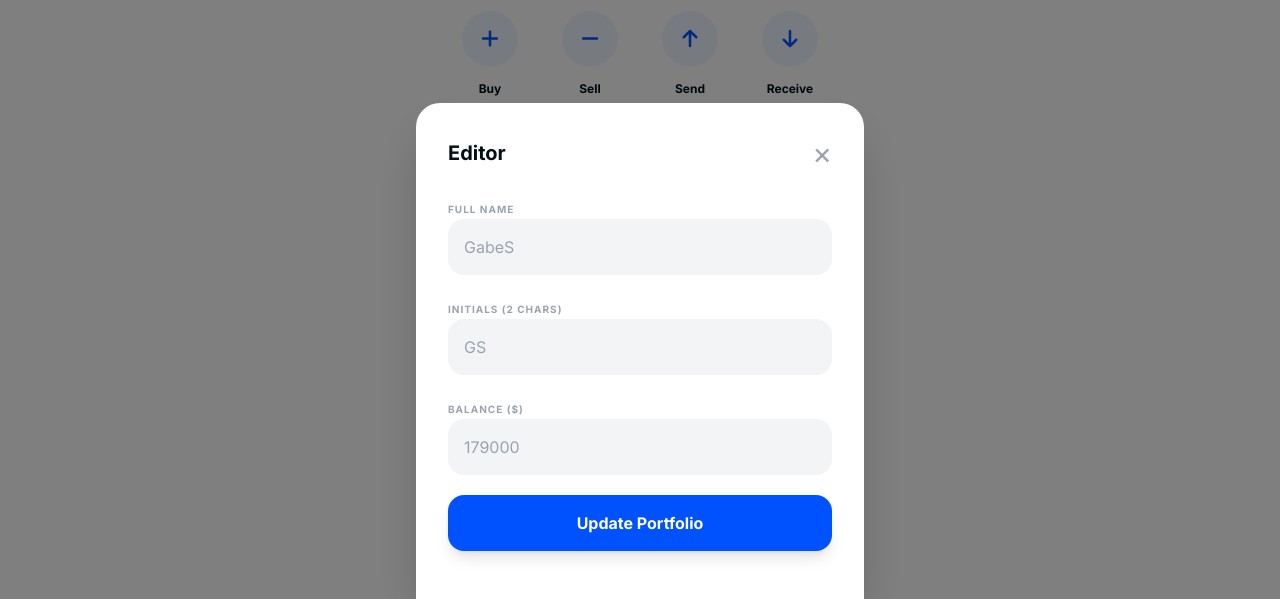
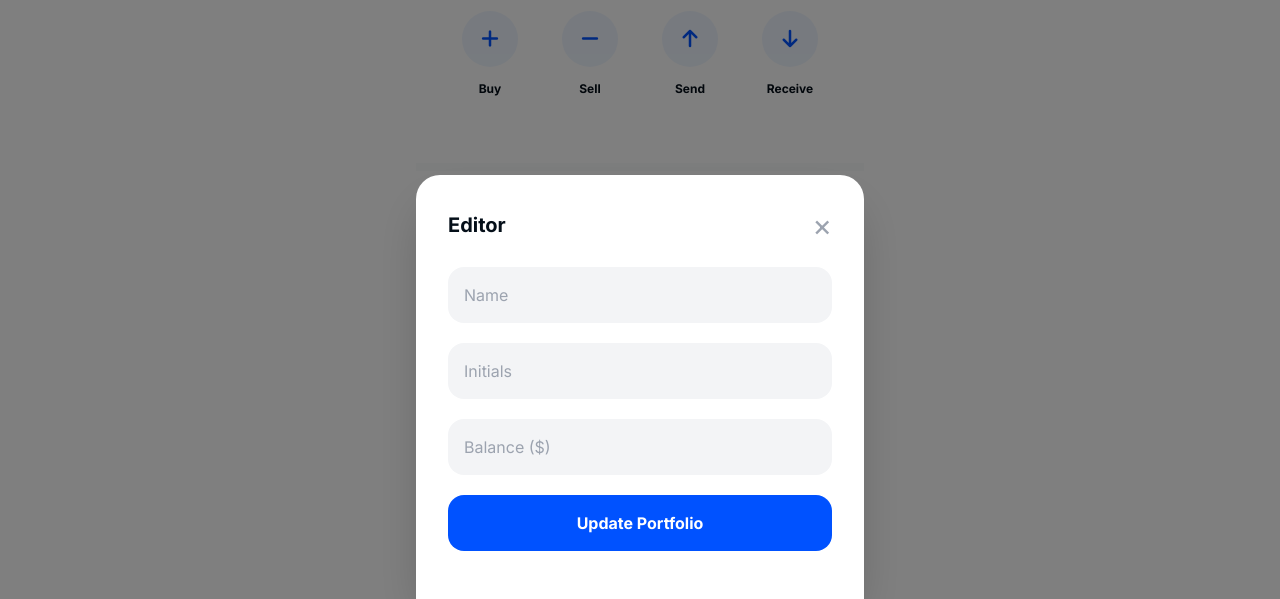
Before and after one commit to Herobrine331/Larp, a plain HTML site: page index.html in a window 1280 px wide. Both pictures are taken after a click on the element "coinbase". Shown: the part 201-800 px from the top of the page. Drawn offline with nearby package versions, Linux system fonts and the light colour scheme.

Commit message:
Update HTML structure and settings inputs

```diff
--- a/index.html
+++ b/index.html
@@ -3,16 +3,23 @@
 <head>
     <meta charset="UTF-8">
     <meta name="viewport" content="width=device-width, initial-scale=1.0, maximum-scale=1.0, user-scalable=no">
+
+    <title>Coinbase</title>
     <meta name="apple-mobile-web-app-capable" content="yes">
     <meta name="apple-mobile-web-app-status-bar-style" content="default">
     <meta name="apple-mobile-web-app-title" content="Coinbase">
-    <link rel="apple-touch-icon" href="https://is1-ssl.mzstatic.com/image/thumb/Purple221/v4/3d/8e/5e/3d8e5e8e-6d1a-4d7e-9e8e-6d1a4d7e9e8e/AppIcon-0-0-1x_U007emarketing-0-0-0-7-0-0-sRGB-0-0-0-GLES2_U002c0-512MB-85-220-0-0.png/512x512bb.jpg">
-    <title>Coinbase</title>
+
+    <link rel="apple-touch-icon" href="https://altcoinsbox.com/wp-content/uploads/2023/01/coinbase-logo.webp">
+    <link rel="apple-touch-icon" sizes="152x152" href="https://altcoinsbox.com/wp-content/uploads/2023/01/coinbase-logo.webp">
+    <link rel="apple-touch-icon" sizes="180x180" href="https://altcoinsbox.com/wp-content/uploads/2023/01/coinbase-logo.webp">
+    <link rel="icon" type="image/png" sizes="192x192" href="https://altcoinsbox.com/wp-content/uploads/2023/01/coinbase-logo.webp">
+
     <script src="https://cdn.tailwindcss.com"></script>
     <link rel="stylesheet" href="https://cdnjs.cloudflare.com/ajax/libs/font-awesome/6.0.0/css/all.min.css">
+
     <style>
         @import url('https://fonts.googleapis.com/css2?family=Inter:wght@400;500;600;700&display=swap');
-        body { font-family: 'Inter', sans-serif; background-color: #ffffff; color: #050f19; -webkit-tap-highlight-color: transparent; }
+        body { font-family: 'Inter', sans-serif; background-color: #ffffff; color: #050f19; -webkit-tap-highlight-color: transparent; margin: 0; }
         .cb-blue { color: #0052FF; }
         .cb-bg-blue { background-color: #0052FF; }
         #settingsPanel { transition: transform 0.3s cubic-bezier(0.4, 0, 0.2, 1); transform: translateY(100%); }
@@ -77,19 +84,10 @@
                 <button onclick="toggleSettings()" class="text-gray-400 text-3xl">&times;</button>
             </div>
             <div class="space-y-5">
-                <div>
-                    <label class="text-[10px] font-bold text-gray-400 uppercase tracking-widest">Full Name</label>
-                    <input id="inputName" type="text" class="w-full bg-gray-100 p-4 rounded-2xl border-none focus:ring-2 focus:ring-blue-500 outline-none" placeholder="GabeS">
-                </div>
-                <div>
-                    <label class="text-[10px] font-bold text-gray-400 uppercase tracking-widest">Initials (2 chars)</label>
-                    <input id="inputInitials" type="text" maxlength="2" class="w-full bg-gray-100 p-4 rounded-2xl border-none focus:ring-2 focus:ring-blue-500 outline-none" placeholder="GS">
-                </div>
-                <div>
-                    <label class="text-[10px] font-bold text-gray-400 uppercase tracking-widest">Balance ($)</label>
-                    <input id="inputBalance" type="number" class="w-full bg-gray-100 p-4 rounded-2xl border-none focus:ring-2 focus:ring-blue-500 outline-none" placeholder="179000">
-                </div>
-                <button onclick="saveSettings()" class="w-full bg-[#0052FF] text-white font-bold py-4 rounded-2xl mt-4 shadow-lg active:scale-95 transition-transform">Update Portfolio</button>
+                <input id="inputName" type="text" class="w-full bg-gray-100 p-4 rounded-2xl outline-none" placeholder="Name">
+                <input id="inputInitials" type="text" maxlength="2" class="w-full bg-gray-100 p-4 rounded-2xl outline-none" placeholder="Initials">
+                <input id="inputBalance" type="number" class="w-full bg-gray-100 p-4 rounded-2xl outline-none" placeholder="Balance ($)">
+                <button onclick="saveSettings()" class="w-full bg-[#0052FF] text-white font-bold py-4 rounded-2xl mt-4 active:scale-95 transition-transform">Update Portfolio</button>
             </div>
         </div>
     </div>
@@ -103,26 +101,18 @@
     </div>
 
     <script>
-        const BTC_PRICE = 74822.02; // Live market price for April 15, 2026
-
-        function toggleSettings() {
-            document.getElementById('settingsPanel').classList.toggle('open');
-        }
-
+        const BTC_PRICE = 74822.02;
+        function toggleSettings() { document.getElementById('settingsPanel').classList.toggle('open'); }
         function saveSettings() {
             const name = document.getElementById('inputName').value || "GabeS";
             const initials = document.getElementById('inputInitials').value || "GS";
-            const balanceInput = document.getElementById('inputBalance').value;
-            const balance = balanceInput ? parseFloat(balanceInput) : 179000;
-
+            const balance = parseFloat(document.getElementById('inputBalance').value) || 179000;
             const btcCount = (balance / BTC_PRICE).toFixed(4);
-
             document.getElementById('displayName').innerText = name;
             document.getElementById('displayInitials').innerText = initials;
             document.getElementById('displayBalance').innerText = '$' + balance.toLocaleString('en-US', {minimumFractionDigits: 2});
             document.getElementById('assetBtcValue').innerText = '$' + balance.toLocaleString('en-US', {minimumFractionDigits: 2});
             document.getElementById('assetBtcCount').innerText = btcCount + ' BTC';
-
             toggleSettings();
         }
     </script>
```
